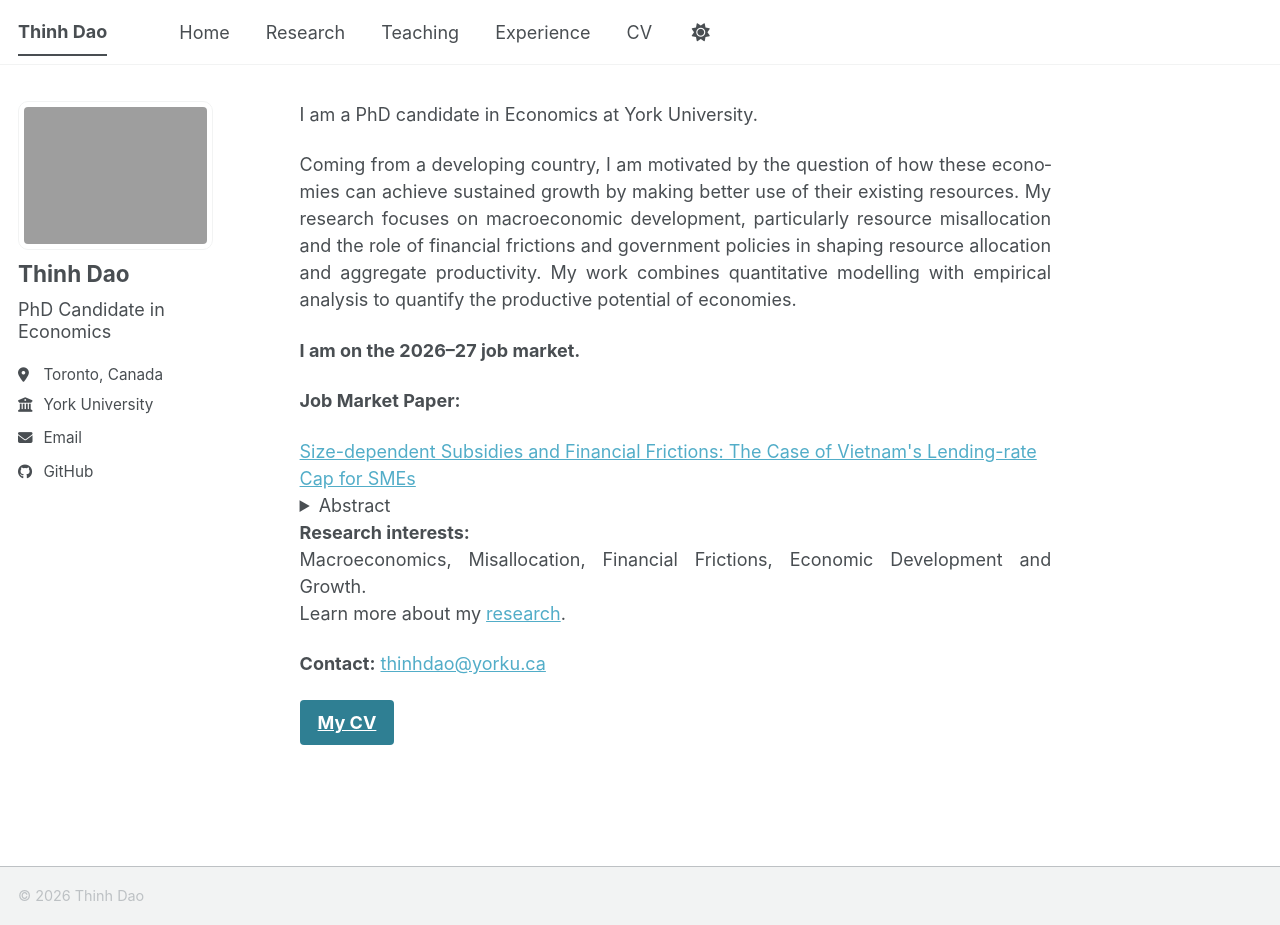
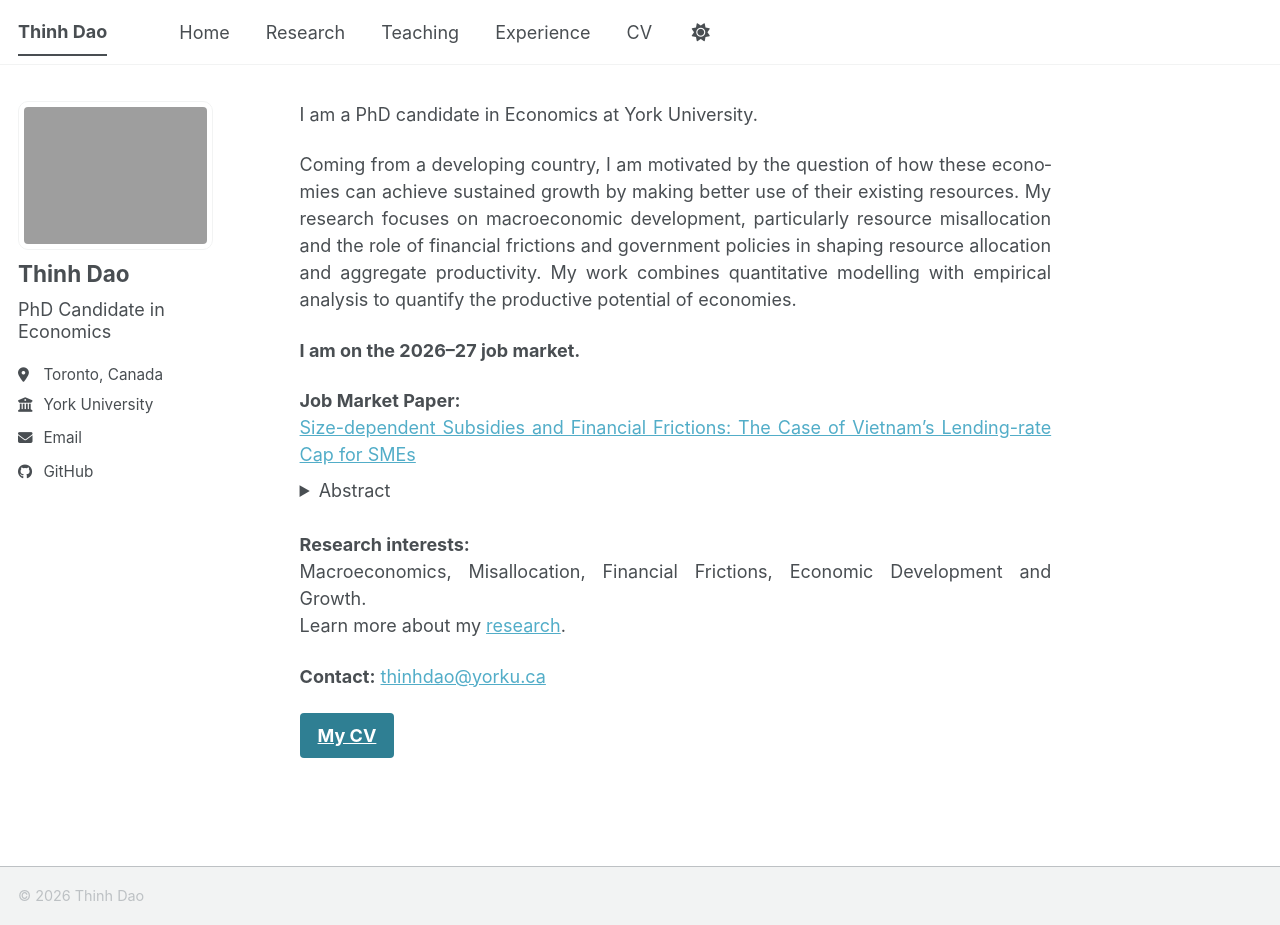
Before and after one commit to thinh-dao-econ/thinh-dao-econ.github.io, a Jekyll site: the page built from _pages/about.md, in a window 1280 px wide and 925 px high. Built offline with Jekyll 4.4.1, drawn with Linux system fonts in a browser that asks for light colours; a style sheet for code colours, icons or effects is not loaded.

Commit message:
Update about.md

```diff
--- a/_pages/about.md
+++ b/_pages/about.md
@@ -14,10 +14,9 @@ Coming from a developing country, I am motivated by the question of how these ec
 **I am on the 2026–27 job market.**
 
 **Job Market Paper:**<br>
+<a href="{{ site.baseurl }}/files/Thinh_Dao_JMP.pdf" target="_blank" rel="noopener noreferrer">Size-dependent Subsidies and Financial Frictions: The Case of Vietnam's Lending-rate Cap for SMEs</a>
 
-<div> <a href="{{ site.baseurl }}/files/Thinh_Dao_JMP.pdf" target="_blank" rel="noopener noreferrer">Size-dependent Subsidies and Financial Frictions: The Case of Vietnam's Lending-rate Cap for SMEs</a> </div>
-
-<details markdown="1">
+<details markdown="1" style="margin-top: -0.8em; margin-bottom: 1.5em;">
 <summary>Abstract</summary>
 
 Motivated by a policy in Vietnam that capped short-term lending rates for small and medium-sized enterprises (SMEs) in 2012, this paper develops a heterogeneous-agent general equilibrium model that integrates a size-dependent financial subsidy into a canonical framework of entrepreneurs with borrowing constraints. In the model, firms below an employment threshold rent capital at a discounted price, choosing production scale endogenously. I use micro-level data from Vietnam to document patterns in SME financing conditions around the policy and to calibrate the model. In the quantitative exercise, a 10% capital-price discount for eligible firms raises the equilibrium interest rate by 2.9% and the wage by 0.7%. The subsidy generates substantial firm-size bunching around the employment threshold, increases aggregate output and capital, and slightly reduces total factor productivity. Counterfactual experiments reveal a trade-off between scale and efficiency: higher subsidies expand capital and output and further compress capital distortions, but at the cost of higher overall misallocation. This paper connects the literature on size-dependent distortions and financial frictions by allowing the cost of capital to vary with firm size.
```
